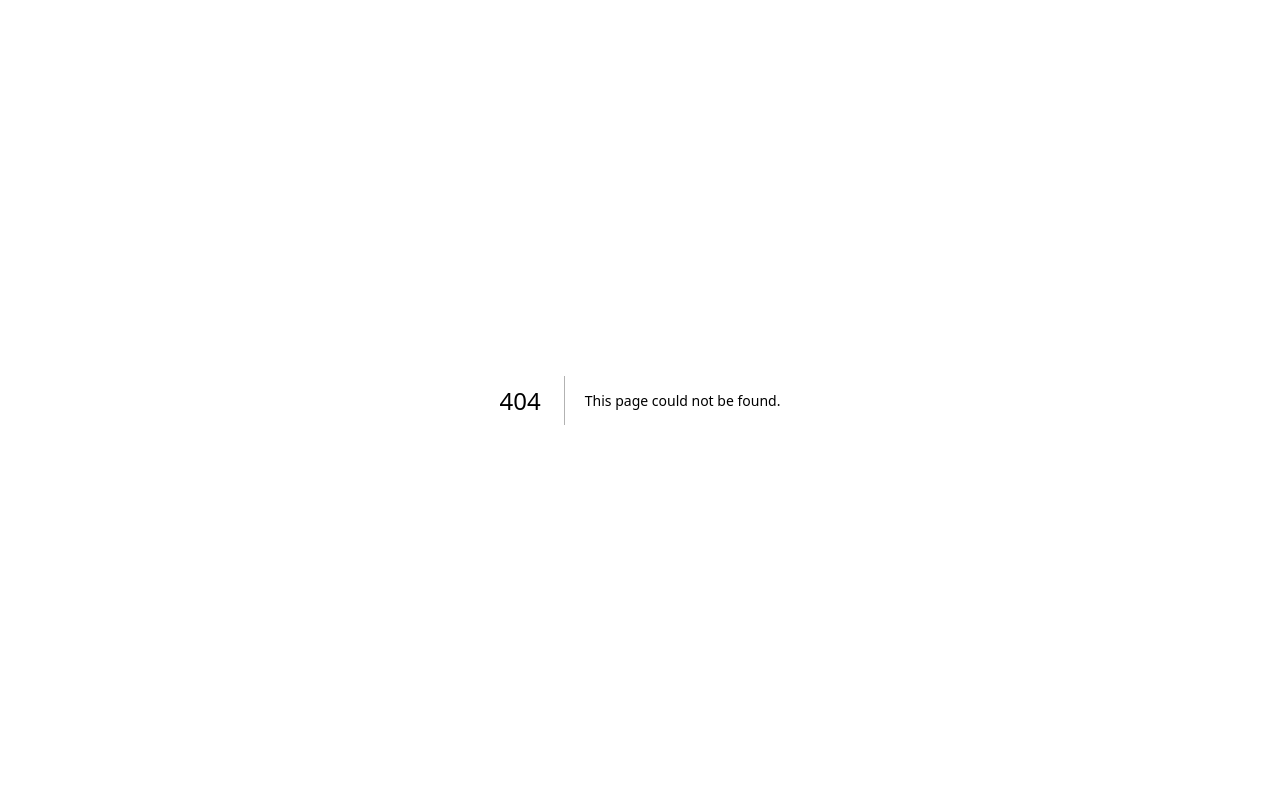
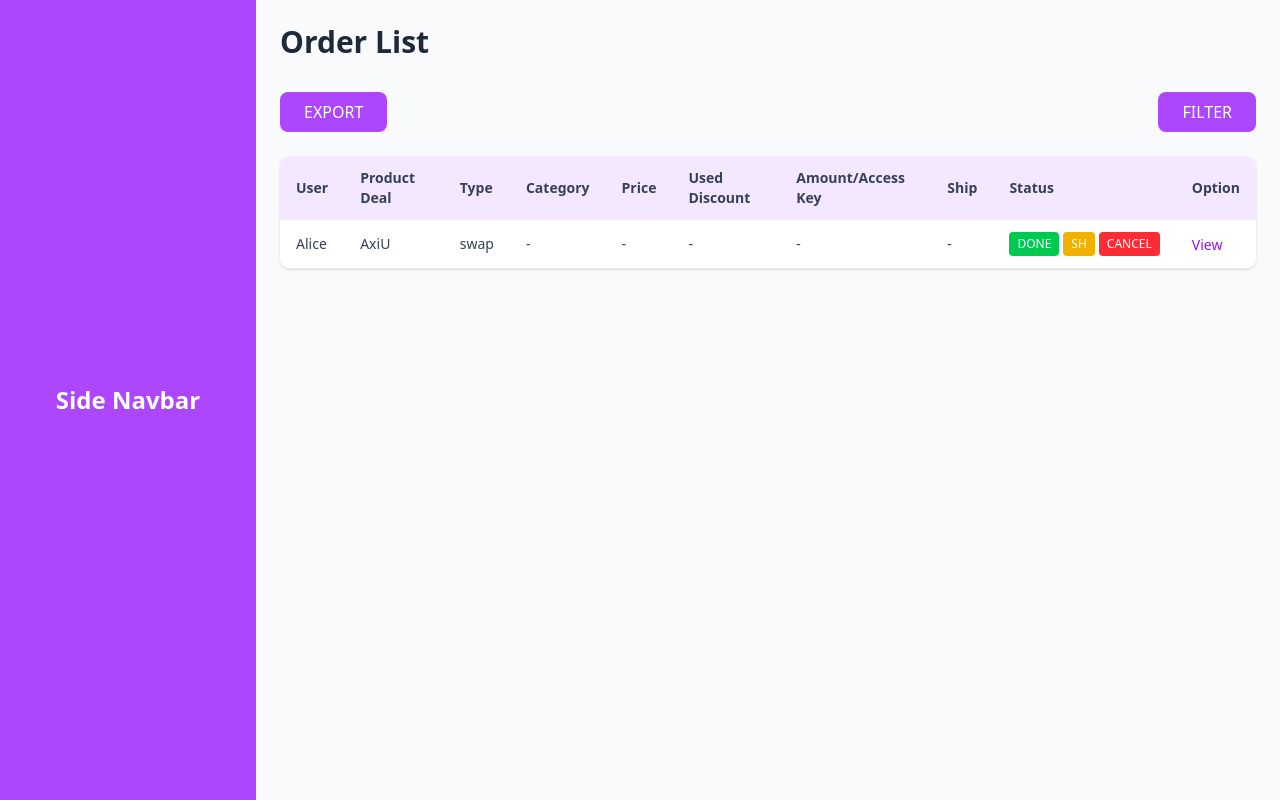
Before and after one commit to Rabbit-Start-x-TTTA/rocket-xp-frontend, a Next.js app: page /order-list in a window 1280 px wide. Before the commit this address had no page. Built offline with nearby package versions, Linux system fonts and the light colour scheme.

Commit message:
feat: create order list page

```diff
--- /dev/null
+++ b/src/app/order-list/page.tsx
@@ -0,0 +1,97 @@
+export default function OrderListPage() {
+  return (
+    <div className="flex min-h-screen bg-gray-50">
+      {/* Side Navbar */}
+      <nav className="bg-purple-500 flex justify-center items-center w-64 text-white text-2xl font-semibold">
+        Side Navbar
+      </nav>
+
+      {/* Main Content */}
+      <main className="flex-1 p-6">
+        <h1 className="text-3xl font-bold text-gray-800 mb-8">Order List</h1>
+
+        <div className="max-w-7xl">
+          {/* Export and Filter Buttons */}
+          <div className="flex justify-between items-center mb-6">
+            <button className="bg-purple-500 hover:bg-purple-600 text-white px-6 py-2 rounded-md font-medium transition-colors">
+              EXPORT
+            </button>
+            <button className="bg-purple-500 hover:bg-purple-600 text-white px-6 py-2 rounded-md font-medium transition-colors">
+              FILTER
+            </button>
+          </div>
+
+          {/* Table */}
+          <div className="bg-white rounded-lg shadow-sm overflow-hidden">
+            <table className="w-full">
+              <thead className="bg-purple-100">
+                <tr>
+                  <th className="px-4 py-3 text-left text-sm font-semibold text-gray-700">
+                    User
+                  </th>
+                  <th className="px-4 py-3 text-left text-sm font-semibold text-gray-700">
+                    Product Deal
+                  </th>
+                  <th className="px-4 py-3 text-left text-sm font-semibold text-gray-700">
+                    Type
+                  </th>
+                  <th className="px-4 py-3 text-left text-sm font-semibold text-gray-700">
+                    Category
+                  </th>
+                  <th className="px-4 py-3 text-left text-sm font-semibold text-gray-700">
+                    Price
+                  </th>
+                  <th className="px-4 py-3 text-left text-sm font-semibold text-gray-700">
+                    Used Discount
+                  </th>
+                  <th className="px-4 py-3 text-left text-sm font-semibold text-gray-700">
+                    Amount/Access Key
+                  </th>
+                  <th className="px-4 py-3 text-left text-sm font-semibold text-gray-700">
+                    Ship
+                  </th>
+                  <th className="px-4 py-3 text-left text-sm font-semibold text-gray-700">
+                    Status
+                  </th>
+                  <th className="px-4 py-3 text-left text-sm font-semibold text-gray-700">
+                    Option
+                  </th>
+                </tr>
+              </thead>
+              <tbody>
+                <tr className="border-b border-gray-200 hover:bg-gray-50">
+                  <td className="px-4 py-3 text-sm text-gray-700">Alice</td>
+                  <td className="px-4 py-3 text-sm text-gray-700">AxiU</td>
+                  <td className="px-4 py-3 text-sm text-gray-700">swap</td>
+                  <td className="px-4 py-3 text-sm text-gray-700">-</td>
+                  <td className="px-4 py-3 text-sm text-gray-700">-</td>
+                  <td className="px-4 py-3 text-sm text-gray-700">-</td>
+                  <td className="px-4 py-3 text-sm text-gray-700">-</td>
+                  <td className="px-4 py-3 text-sm text-gray-700">-</td>
+                  <td className="px-4 py-3">
+                    <div className="flex gap-1">
+                      <span className="bg-green-500 text-white px-2 py-1 rounded text-xs font-medium">
+                        DONE
+                      </span>
+                      <span className="bg-yellow-500 text-white px-2 py-1 rounded text-xs font-medium">
+                        SH
+                      </span>
+                      <span className="bg-red-500 text-white px-2 py-1 rounded text-xs font-medium">
+                        CANCEL
+                      </span>
+                    </div>
+                  </td>
+                  <td className="px-4 py-3">
+                    <button className="text-purple-600 hover:text-purple-800 font-medium text-sm">
+                      View
+                    </button>
+                  </td>
+                </tr>
+              </tbody>
+            </table>
+          </div>
+        </div>
+      </main>
+    </div>
+  );
+}
```
